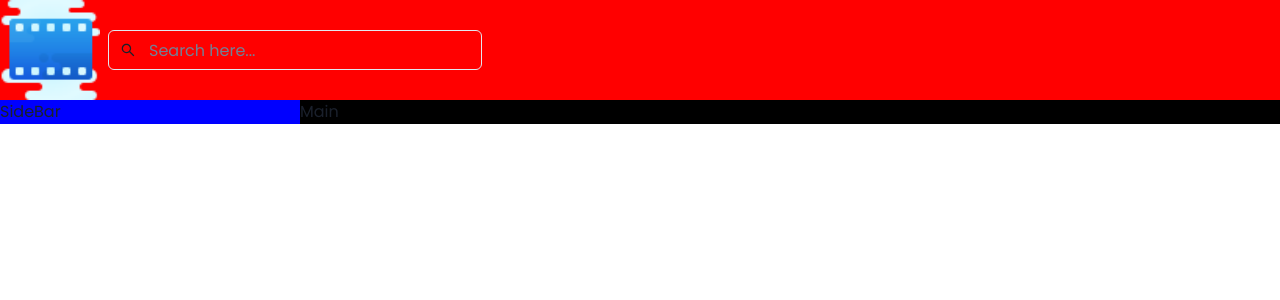
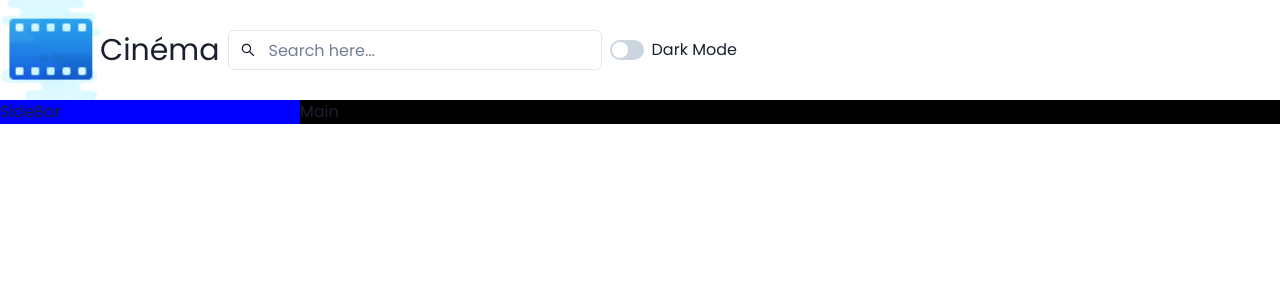
Before and after one commit to mathiaswakgari/movie-hub, a React (Vite) app: page / in a window 1280 px wide. Shown: the top 300 px of the page. Built offline with nearby package versions, Linux system fonts and the light colour scheme.

Commit message:
Build dark mode switch button

```diff
--- a/index.html
+++ b/index.html
@@ -10,7 +10,7 @@
       rel="stylesheet"
     />
     <meta name="viewport" content="width=device-width, initial-scale=1.0" />
-    <title>Cinema</title>
+    <title>Cinéma</title>
   </head>
   <body>
     <div id="root"></div>
--- a/src/App.tsx
+++ b/src/App.tsx
@@ -14,7 +14,7 @@ function App() {
         lg: "300px 1fr",
       }}
     >
-      <GridItem area={"navbar"} bgColor={"red"}>
+      <GridItem area={"navbar"}>
         <NavBar />
       </GridItem>
       <GridItem area={"main"} bgColor={"black"}>
--- /dev/null
+++ b/src/components/ColorModeButton.tsx
@@ -0,0 +1,17 @@
+import { HStack, Switch, useColorMode, Text } from "@chakra-ui/react";
+
+const ColorModeButton = () => {
+  const { colorMode, toggleColorMode } = useColorMode();
+  return (
+    <HStack>
+      <Switch
+        colorScheme="green"
+        isChecked={colorMode === "dark"}
+        onChange={toggleColorMode}
+      ></Switch>
+      <Text whiteSpace={"nowrap"}>Dark Mode</Text>
+    </HStack>
+  );
+};
+
+export default ColorModeButton;
--- a/src/components/NavBar.tsx
+++ b/src/components/NavBar.tsx
@@ -1,12 +1,17 @@
-import { HStack, Image } from "@chakra-ui/react";
+import { Box, HStack, Image, Text } from "@chakra-ui/react";
 import logo from "../assets/logo.png";
 import SearchBar from "./SearchBar";
+import ColorModeButton from "./ColorModeButton";
 
 const NavBar = () => {
   return (
     <HStack>
-      <Image src={logo} boxSize={100} />
+      <Box display={"flex"} flexDirection={"row"} alignItems={"center"}>
+        <Image src={logo} boxSize={100} />
+        <Text fontSize={"3xl"}>Cinéma</Text>
+      </Box>
       <SearchBar />
+      <ColorModeButton />
     </HStack>
   );
 };
```
